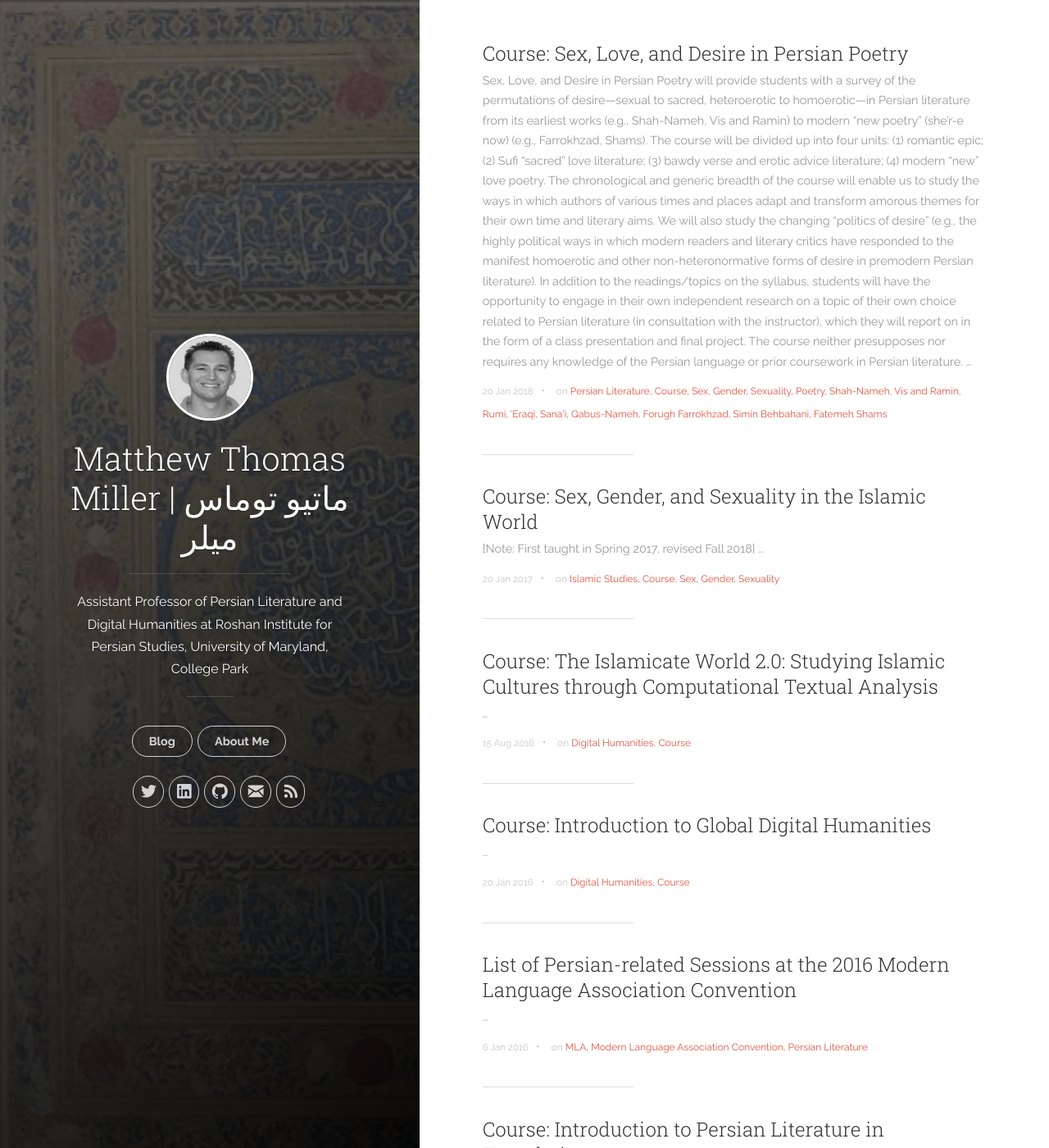
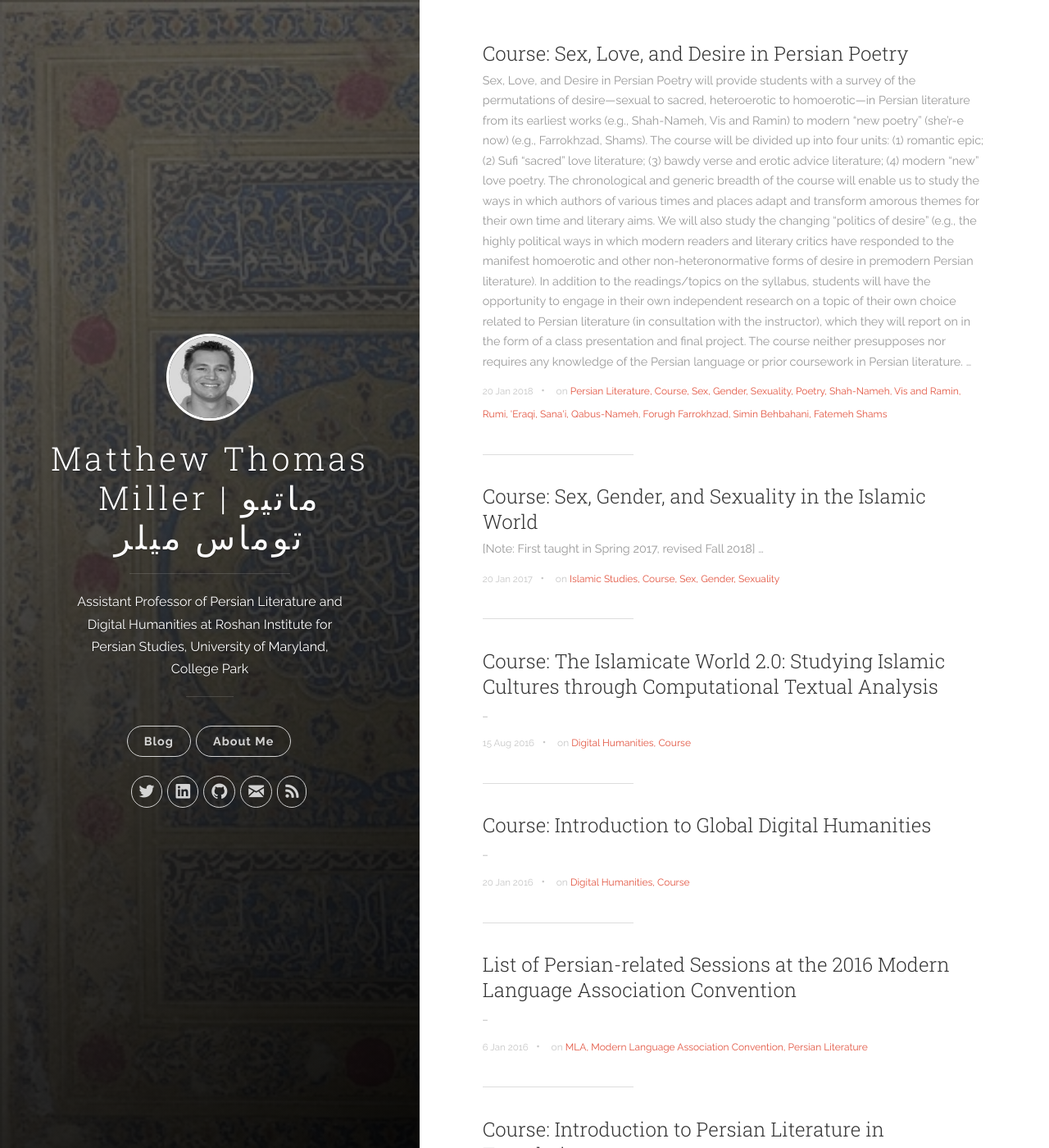
Before and after one commit to MatthewThomasMiller/MatthewThomasMiller.github.io, a Jekyll site: the page built from index.html, in a window 1280 px wide and 1400 px high. Shown: the whole window at 82% size. Built offline with Jekyll 4.4.1, drawn with Linux system fonts in a browser that asks for light colours; the list of posts is cut into pages by our own code.

Commit message:
Revert "Merge pull request #2 from maximromanov/patch-2"
This reverts commit fbbe9d692d7d1a0aba2f756c15f349525d26571c, reversing
changes made to ff471ae39bef245f1c00d2664b1aaaaf2d58a4d7.

```diff
--- a/_sass/uno.scss
+++ b/_sass/uno.scss
@@ -962,7 +962,7 @@ h1 {
 	margin-top: 0;
 	font-size: 3.2em;
 	line-height: 1.2em;
-	letter-spacing: 0em; }
+	letter-spacing: .05em; }
 
 h2 {
 	font-size: 2.2em; }
@@ -1079,7 +1079,7 @@ pre {
 	font-weight: bold;
 	text-align: center;
 	text-transform: uppercase;
-	letter-spacing: 0px; }
+	letter-spacing: 1px; }
 
 .label {
 	position: relative;
@@ -1192,14 +1192,14 @@ hr {
 .panel-title {
 	margin: 0 0 5px 0;
 	font-size: 2.5em;
-	letter-spacing: 0px;
+	letter-spacing: 4px;
 	color: #FFF; }
 
 .panel-subtitle {
 	font-family: "Roboto Slab", serif;
 	font-size: 1.2em;
 	font-weight: lighter;
-	letter-spacing: 0px;
+	letter-spacing: 3px;
 	color: #cccccc;
 	-webkit-font-smoothing: antialiased; }
 
@@ -1312,7 +1312,7 @@ hr {
 	border-radius: 20px;
 	font-size: .9em;
 	font-weight: bold;
-	letter-spacing: 0px;
+	letter-spacing: 1px;
 	text-shadow: none;
 	color: #e25440;
 	-webkit-font-smoothing: antialiased; }
```
